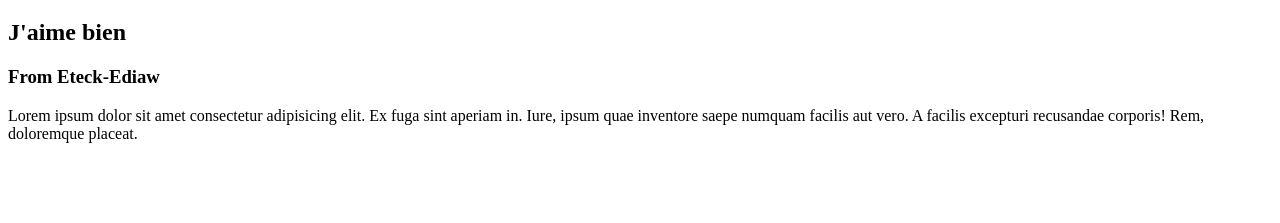
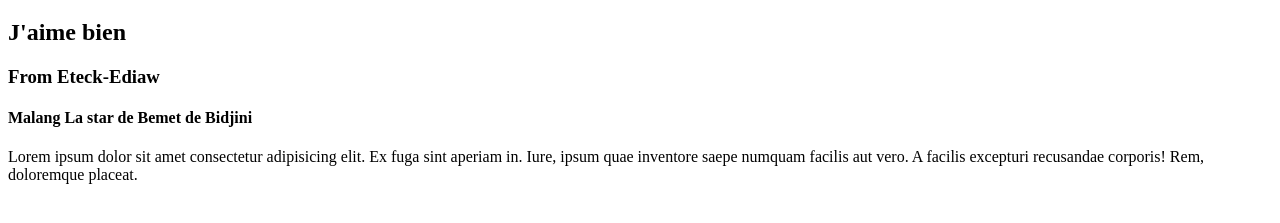
Before and after one commit to baboucarbadji221/baboucarbadji221.github.io, a plain HTML site: page index.html in a window 1280 px wide. Shown: the part 61-284 px from the top of the page. Drawn offline with Linux system fonts and the light colour scheme.

Commit message:
ajout du nom de malang

```diff
--- a/index.html
+++ b/index.html
@@ -10,6 +10,7 @@
     <h1>Ma premiere fois sur GitHub</h1>
     <h2>J'aime bien</h2>
     <h3>From <b>Eteck-Ediaw</b></h3>
+    <h4>Malang La star de Bemet de Bidjini</h4>
     <p>Lorem ipsum dolor sit amet consectetur adipisicing elit. Ex fuga sint aperiam in. Iure, ipsum quae inventore saepe numquam facilis aut vero. A facilis excepturi recusandae corporis! Rem, doloremque placeat.</p>
 </body>
 <script src="main.js"></script>
```
